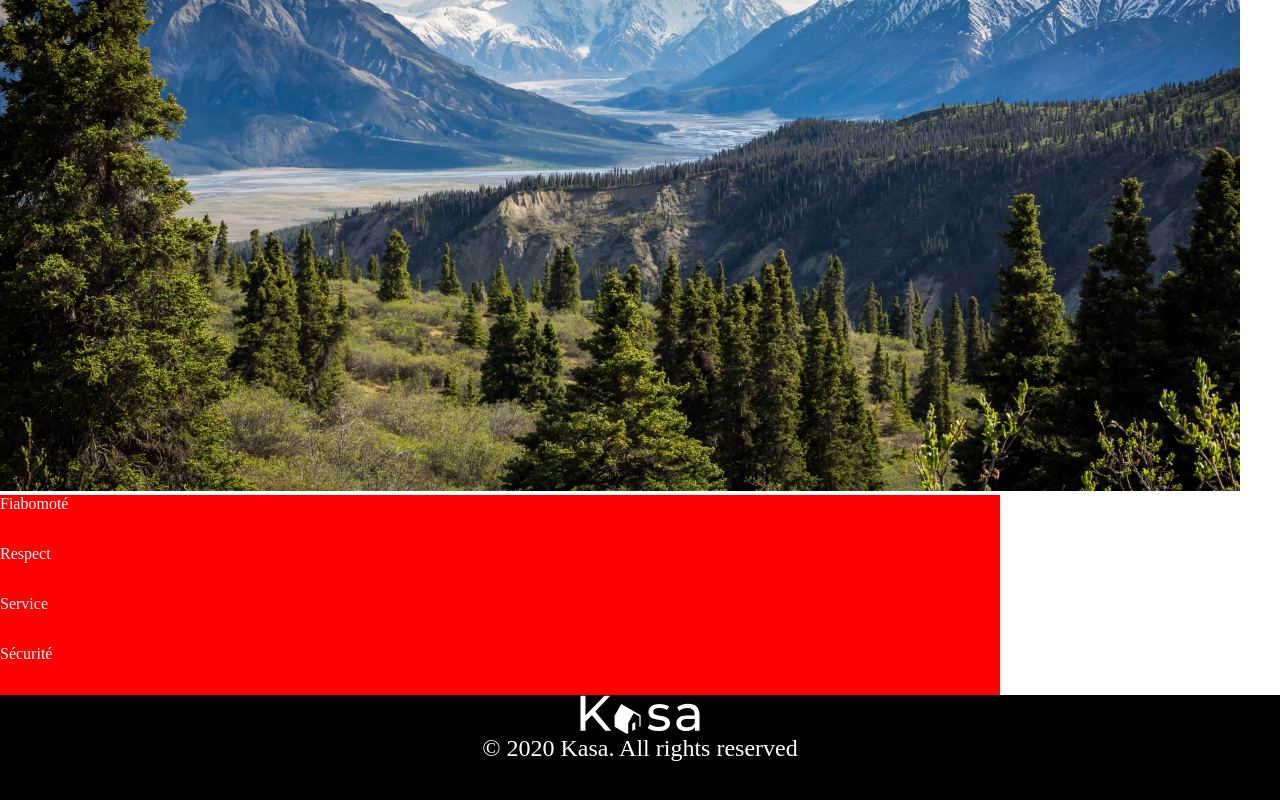
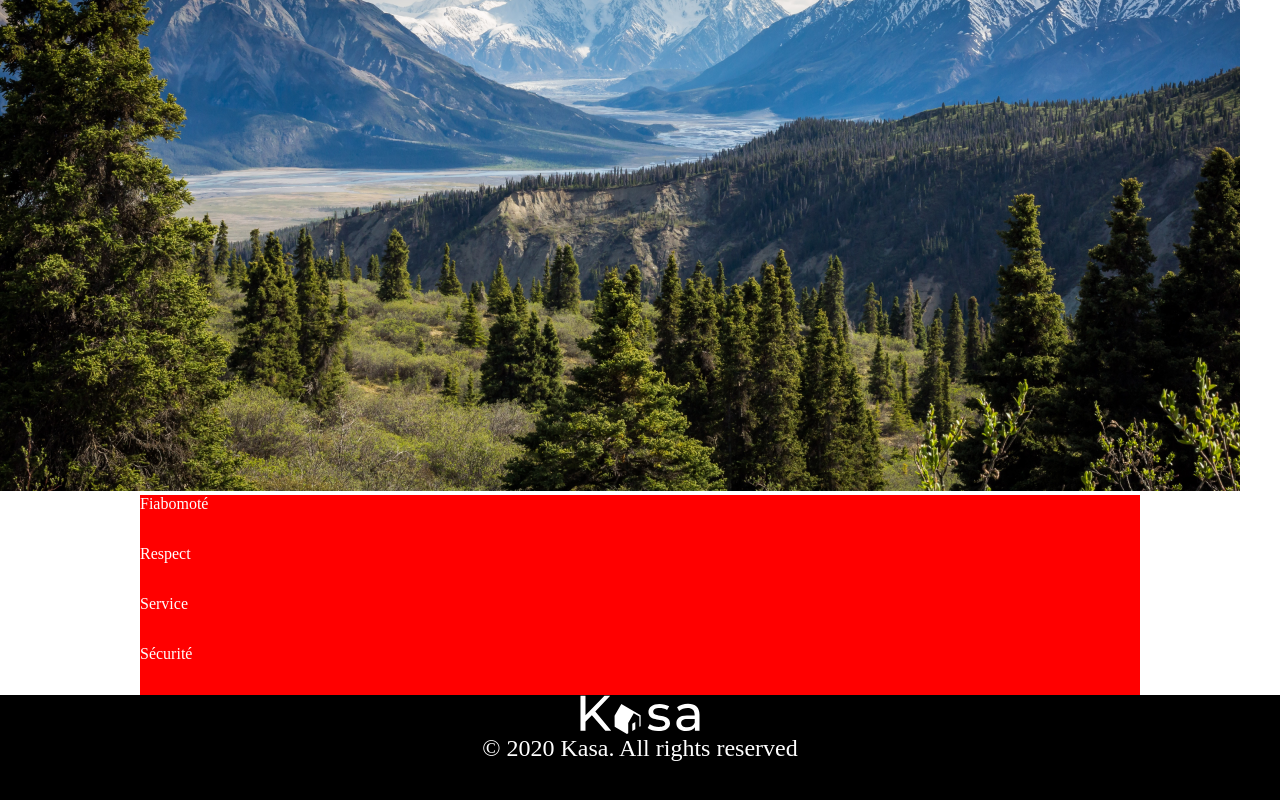
Before and after one commit to Harakt/projet8-kasa, a React (Vite) app: page /propos in a window 1280 px wide. Shown: the part 408-1208 px from the top of the page. Built offline with nearby package versions, Linux system fonts and the light colour scheme.

Commit message:
Modif Styles Dropdown propos

```diff
--- a/src/components/Dropdown/dropdown.jsx
+++ b/src/components/Dropdown/dropdown.jsx
@@ -9,7 +9,7 @@ function Dropdown({ title, text }) {
   }
 
   return (
-    <div>
+    <div className="dropdownContainer">
       <div className="dropdownButton" onClick={handleClick}>
         {title}
       </div>
--- a/src/components/Dropdown/dropdown.scss
+++ b/src/components/Dropdown/dropdown.scss
@@ -1,3 +1,9 @@
+.dropdownContainer {
+  display: flex;
+  align-items: center;
+  flex-direction: column;
+}
+
 .dropdownButton {
   height: 50px;
   width: 1000px;
```
Also changed, not shown: src/pages/Propos/propos.scss (added, +10 -0 lines).
